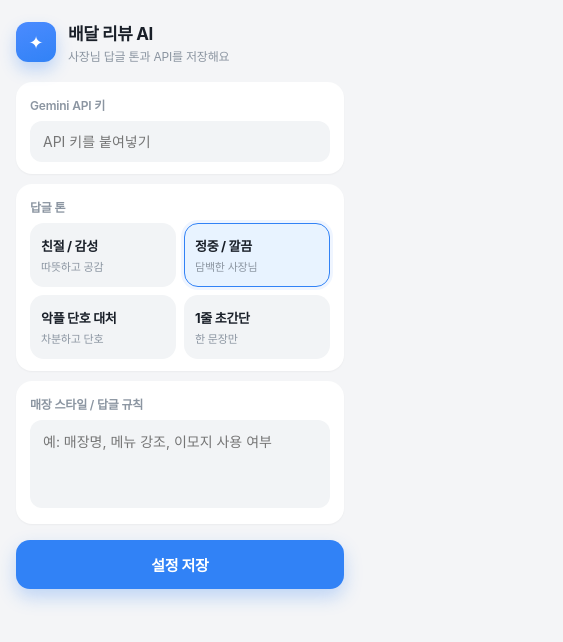
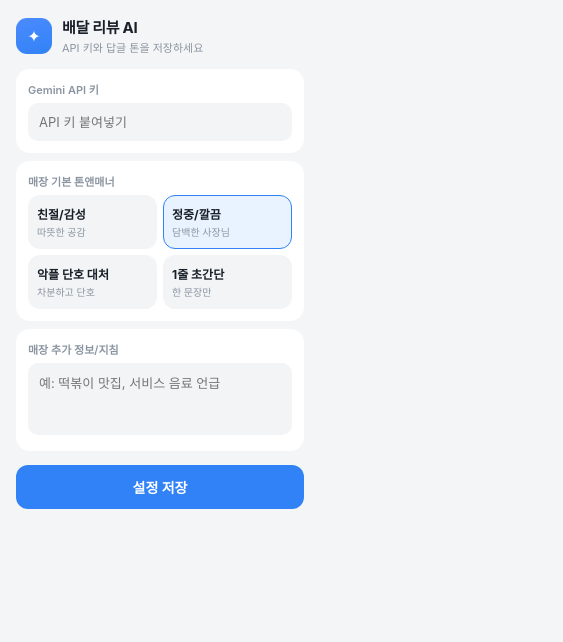
Before and after one commit to joun90-droid/delivery-review-ai-reply, a browser extension: page popup.html in a window 400 px wide. Both pictures are taken after a click on the button "설정 저장". Shown: the whole page, 563 px wide, since content can reach past the window. Drawn offline with Linux system fonts and the light colour scheme.

Commit message:
Complete Manifest V3 extension for delivery CEO sites
Co-authored-by: Cursor <cursoragent@cursor.com>

```diff
--- a/popup.html
+++ b/popup.html
@@ -2,245 +2,146 @@
 <html lang="ko">
 <head>
   <meta charset="UTF-8">
-  <meta name="viewport" content="width=device-width, initial-scale=1">
   <style>
     :root {
       --bg: #f4f5f7;
-      --card: #ffffff;
+      --card: #fff;
       --text: #191f28;
       --sub: #8b95a1;
-      --line: rgba(0, 0, 0, 0.06);
       --blue: #3182f6;
       --blue-soft: #e8f3ff;
-      --ok: #00c471;
     }
-
     * { box-sizing: border-box; margin: 0; padding: 0; }
-
     body {
-      width: 360px;
+      width: 320px;
       background: var(--bg);
       color: var(--text);
-      font-family: -apple-system, BlinkMacSystemFont, "SF Pro Display", "Pretendard", "Apple SD Gothic Neo", sans-serif;
-      -webkit-font-smoothing: antialiased;
+      font-family: -apple-system, BlinkMacSystemFont, "SF Pro Display", "Apple SD Gothic Neo", sans-serif;
+      padding: 16px;
     }
-
-    .wrap {
-      padding: 20px 16px 16px;
+    header { display: flex; align-items: center; gap: 10px; margin-bottom: 14px; }
+    .logo {
+      width: 36px; height: 36px; border-radius: 11px;
+      background: linear-gradient(160deg, #4b8bff, #3182f6);
+      color: #fff; display: grid; place-items: center; font-size: 16px;
     }
-
-    header {
-      display: flex;
-      align-items: center;
-      gap: 12px;
-      margin-bottom: 18px;
-    }
-
-    .logo {
-      width: 40px;
-      height: 40px;
-      border-radius: 12px;
-      background: linear-gradient(160deg, #4b8bff 0%, #3182f6 100%);
-      display: grid;
-      place-items: center;
-      color: #fff;
-      font-size: 18px;
-      box-shadow: 0 8px 16px rgba(49, 130, 246, 0.28);
-    }
-
-    h1 {
-      font-size: 17px;
-      font-weight: 700;
-      letter-spacing: -0.4px;
-    }
-
-    .subtitle {
-      font-size: 12px;
-      color: var(--sub);
-      margin-top: 2px;
-      letter-spacing: -0.2px;
-    }
-
+    h1 { font-size: 15px; letter-spacing: -0.3px; }
+    .sub { font-size: 11px; color: var(--sub); margin-top: 2px; }
     .card {
       background: var(--card);
-      border-radius: 16px;
-      padding: 14px 14px 12px;
-      margin-bottom: 10px;
-      box-shadow: 0 1px 2px rgba(0, 0, 0, 0.04);
-    }
-
-    .label {
-      font-size: 12px;
-      font-weight: 600;
-      color: var(--sub);
-      letter-spacing: -0.2px;
+      border-radius: 14px;
+      padding: 12px;
       margin-bottom: 8px;
     }
-
+    .label { font-size: 11px; font-weight: 600; color: var(--sub); margin-bottom: 6px; }
     input, textarea {
       width: 100%;
       border: 1px solid transparent;
       background: #f2f4f6;
-      border-radius: 12px;
-      padding: 11px 12px;
-      font-size: 14px;
-      color: var(--text);
+      border-radius: 10px;
+      padding: 10px;
+      font: inherit;
+      font-size: 13px;
       outline: none;
-      font-family: inherit;
-      transition: background 0.15s, border-color 0.15s, box-shadow 0.15s;
     }
-
     input:focus, textarea:focus {
       background: #fff;
       border-color: var(--blue);
-      box-shadow: 0 0 0 4px rgba(49, 130, 246, 0.12);
+      box-shadow: 0 0 0 3px rgba(49, 130, 246, 0.12);
     }
-
-    textarea {
-      height: 88px;
-      resize: none;
-      line-height: 1.45;
+    textarea { height: 72px; resize: none; line-height: 1.4; }
+    .tones { display: grid; grid-template-columns: 1fr 1fr; gap: 6px; }
+    .tone { display: block; cursor: pointer; }
+    .tone input { position: absolute; opacity: 0; pointer-events: none; }
+    .tone span {
+      display: block;
+      padding: 9px 8px;
+      border-radius: 12px;
+      background: #f2f4f6;
+      border: 1.5px solid transparent;
+      font-size: 12px;
+      font-weight: 700;
     }
-
-    .tones {
-      display: grid;
-      grid-template-columns: 1fr 1fr;
-      gap: 8px;
+    .tone small { display: block; font-weight: 500; color: var(--sub); margin-top: 2px; font-size: 10px; }
+    .tone input:checked + span {
+      background: var(--blue-soft);
+      border-color: var(--blue);
     }
-
-    .tone {
-      position: relative;
+    button#saveBtn {
+      width: 100%;
+      margin-top: 6px;
+      border: 0;
+      border-radius: 12px;
+      padding: 12px;
+      background: var(--blue);
+      color: #fff;
+      font: inherit;
+      font-size: 14px;
+      font-weight: 700;
       cursor: pointer;
     }
-
-    .tone input {
-      position: absolute;
+    #toast {
+      position: fixed;
+      left: 50%;
+      bottom: 14px;
+      transform: translateX(-50%) translateY(8px);
+      background: #191f28;
+      color: #fff;
+      font-size: 12px;
+      font-weight: 600;
+      padding: 8px 14px;
+      border-radius: 999px;
       opacity: 0;
       pointer-events: none;
+      transition: 0.2s ease;
+      white-space: nowrap;
     }
-
-    .tone-inner {
-      display: block;
-      padding: 12px 10px;
-      border-radius: 14px;
-      background: #f2f4f6;
-      border: 1.5px solid transparent;
-      text-align: left;
-      transition: background 0.15s, border-color 0.15s, box-shadow 0.15s;
-    }
-
-    .tone-title {
-      display: block;
-      font-size: 13px;
-      font-weight: 700;
-      letter-spacing: -0.3px;
-    }
-
-    .tone-desc {
-      display: block;
-      margin-top: 3px;
-      font-size: 11px;
-      color: var(--sub);
-      letter-spacing: -0.2px;
-    }
-
-    .tone input:checked + .tone-inner {
-      background: var(--blue-soft);
-      border-color: var(--blue);
-      box-shadow: 0 0 0 3px rgba(49, 130, 246, 0.08);
-    }
-
-    .tone input:focus-visible + .tone-inner {
-      box-shadow: 0 0 0 4px rgba(49, 130, 246, 0.18);
-    }
-
-    button {
-      width: 100%;
-      margin-top: 6px;
-      padding: 14px;
-      border: none;
-      border-radius: 14px;
-      background: var(--blue);
-      color: #fff;
-      font-size: 15px;
-      font-weight: 700;
-      letter-spacing: -0.3px;
-      cursor: pointer;
-      font-family: inherit;
-      box-shadow: 0 8px 18px rgba(49, 130, 246, 0.28);
-      transition: transform 0.12s, filter 0.12s;
-    }
-
-    button:hover { filter: brightness(1.04); }
-    button:active { transform: scale(0.985); }
-
-    #status {
-      min-height: 18px;
-      margin-top: 10px;
-      text-align: center;
-      font-size: 12px;
-      font-weight: 600;
-      color: var(--ok);
-    }
+    #toast.show { opacity: 1; transform: translateX(-50%) translateY(0); }
   </style>
 </head>
 <body>
-  <div class="wrap">
   <header>
-      <div class="logo" aria-hidden="true">✦</div>
+    <div class="logo">✦</div>
     <div>
       <h1>배달 리뷰 AI</h1>
-        <p class="subtitle">사장님 답글 톤과 API를 저장해요</p>
+      <p class="sub">API 키와 답글 톤을 저장하세요</p>
     </div>
   </header>
 
   <div class="card">
     <div class="label">Gemini API 키</div>
-      <input type="password" id="apiKey" placeholder="API 키를 붙여넣기" autocomplete="off">
+    <input type="password" id="apiKey" placeholder="API 키 붙여넣기" autocomplete="off">
   </div>
 
   <div class="card">
-      <div class="label">답글 톤</div>
-      <div class="tones" role="radiogroup" aria-label="답글 톤 선택">
+    <div class="label">매장 기본 톤앤매너</div>
+    <div class="tones">
       <label class="tone">
         <input type="radio" name="replyTone" value="kind">
-          <span class="tone-inner">
-            <span class="tone-title">친절 / 감성</span>
-            <span class="tone-desc">따뜻하고 공감</span>
-          </span>
+        <span>친절/감성<small>따뜻한 공감</small></span>
       </label>
       <label class="tone">
         <input type="radio" name="replyTone" value="polite" checked>
-          <span class="tone-inner">
-            <span class="tone-title">정중 / 깔끔</span>
-            <span class="tone-desc">담백한 사장님</span>
-          </span>
+        <span>정중/깔끔<small>담백한 사장님</small></span>
       </label>
       <label class="tone">
         <input type="radio" name="replyTone" value="firm">
-          <span class="tone-inner">
-            <span class="tone-title">악플 단호 대처</span>
-            <span class="tone-desc">차분하고 단호</span>
-          </span>
+        <span>악플 단호 대처<small>차분하고 단호</small></span>
       </label>
       <label class="tone">
         <input type="radio" name="replyTone" value="short">
-          <span class="tone-inner">
-            <span class="tone-title">1줄 초간단</span>
-            <span class="tone-desc">한 문장만</span>
-          </span>
+        <span>1줄 초간단<small>한 문장만</small></span>
       </label>
     </div>
   </div>
 
   <div class="card">
-      <div class="label">매장 스타일 / 답글 규칙</div>
-      <textarea id="prompt" placeholder="예: 매장명, 메뉴 강조, 이모지 사용 여부"></textarea>
+    <div class="label">매장 추가 정보/지침</div>
+    <textarea id="prompt" placeholder="예: 떡볶이 맛집, 서비스 음료 언급"></textarea>
   </div>
 
-    <button id="saveBtn" type="button">설정 저장</button>
-    <div id="status"></div>
-  </div>
+  <button type="button" id="saveBtn">설정 저장</button>
+  <div id="toast">저장 완료</div>
   <script src="popup.js"></script>
 </body>
 </html>
--- a/popup.js
+++ b/popup.js
@@ -3,14 +3,14 @@ const TONE_DEFAULT = 'polite';
 document.addEventListener('DOMContentLoaded', () => {
   const apiKeyEl = document.getElementById('apiKey');
   const promptEl = document.getElementById('prompt');
-  const statusEl = document.getElementById('status');
+  const toastEl = document.getElementById('toast');
   const saveBtn = document.getElementById('saveBtn');
 
   chrome.storage.sync.get(['geminiApiKey', 'customPrompt', 'replyTone'], (items) => {
     if (items.geminiApiKey) apiKeyEl.value = items.geminiApiKey;
     if (items.customPrompt) promptEl.value = items.customPrompt;
     const tone = items.replyTone || TONE_DEFAULT;
-    const radio = document.querySelector(`input[name="replyTone"][value="${tone}"]`);
+    const radio = document.querySelector('input[name="replyTone"][value="' + tone + '"]');
     if (radio) radio.checked = true;
   });
 
@@ -21,8 +21,9 @@ document.addEventListener('DOMContentLoaded', () => {
       customPrompt: promptEl.value.trim(),
       replyTone
     }, () => {
-      statusEl.textContent = '저장됐어요';
-      setTimeout(() => { statusEl.textContent = ''; }, 1800);
+      toastEl.textContent = '저장 완료';
+      toastEl.classList.add('show');
+      setTimeout(() => toastEl.classList.remove('show'), 1600);
     });
   });
 });
```
Also changed, not shown: content.js (+80 -218 lines), manifest.json. Lines whose indentation alone changed are shown as unchanged.
